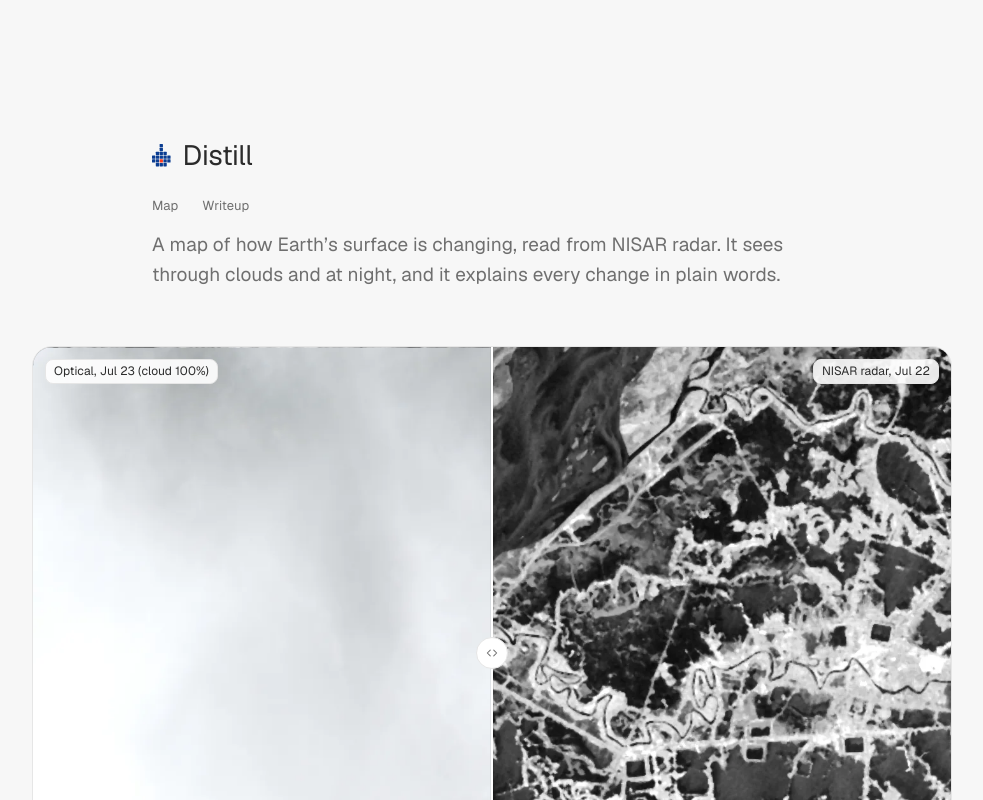
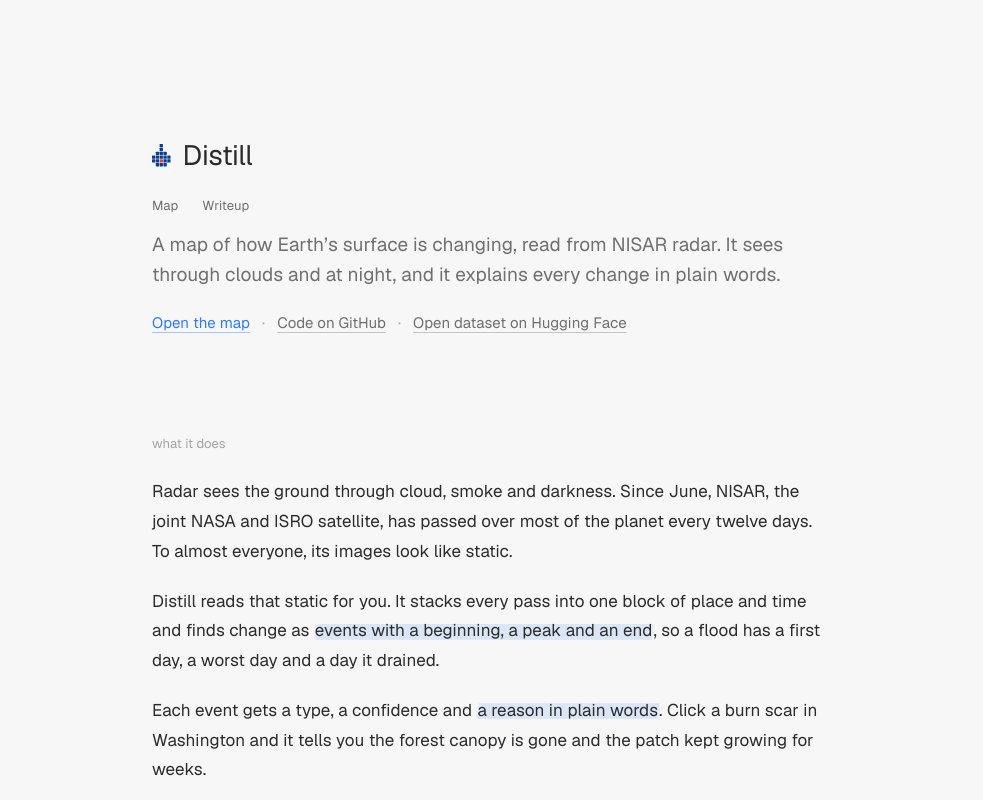
Before and after one commit to amanibobo/distill, a Next.js app in the folder web/: page / in a window 1280 px wide. Shown: the top 800 px of the page, without its empty margins (148-1131 px from the left). Built offline with nearby package versions, Linux system fonts and the light colour scheme.

Commit message:
landing: drop the slider, link github and the dataset

```diff
--- a/web/src/app/(read)/page.tsx
+++ b/web/src/app/(read)/page.tsx
@@ -1,6 +1,5 @@
 import { Highlights } from "@/components/highlights";
 import { Ink, Label, Mark } from "@/components/prose";
-import { RadarCompare } from "@/components/radar-compare";
 
 export default function Home() {
   return (
@@ -10,9 +9,17 @@ export default function Home() {
         every change in plain words.
       </p>
 
-      <figure className="see">
-        <RadarCompare site="assam" />
-      </figure>
+      <p className="links-row">
+        <a href="/map">Open the map</a>
+        <span aria-hidden>&middot;</span>
+        <a href="https://github.com/amanibobo/distill" target="_blank" rel="noopener">
+          Code on GitHub
+        </a>
+        <span aria-hidden>&middot;</span>
+        <a href="https://huggingface.co/datasets/amanibobo/nisar-surface-change-2026" target="_blank" rel="noopener">
+          Open dataset on Hugging Face
+        </a>
+      </p>
 
       <section aria-labelledby="what">
         <Label id="what">what it does</Label>
--- a/web/src/app/(read)/read.css
+++ b/web/src/app/(read)/read.css
@@ -237,13 +237,28 @@
   margin: 18px 0 0 -11px;
 }
 
-.see {
-  margin: 56px -20px 0;
+.links-row {
+  display: flex;
+  flex-wrap: wrap;
+  align-items: center;
+  gap: 4px 12px;
+  margin: 18px 0 0 !important;
+  font-size: 15px;
+  color: var(--ink-3);
 }
 
-@media (min-width: 900px) {
-  .see {
-    margin-left: -120px;
-    margin-right: -120px;
-  }
+.links-row a {
+  color: var(--ink-2);
+  text-decoration: underline;
+  text-decoration-color: rgb(0 0 0 / 0.2);
+  text-underline-offset: 0.25em;
 }
+
+.links-row a:first-child {
+  color: var(--select);
+  text-decoration-color: rgb(47 123 246 / 0.4);
+}
+
+.links-row a:hover {
+  color: var(--ink);
+}
```
